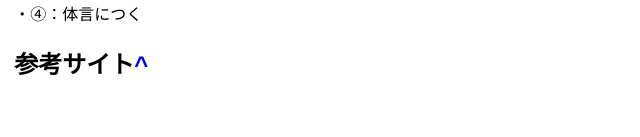
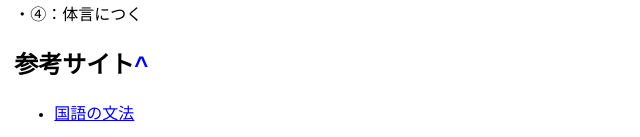
Before and after one commit to zoldof/algo-notes-ci, a Jekyll site: the page built from docs/dist/kougo/index.md, in a window 1280 px wide and 900 px high, scrolled down 14790 px. Shown: the part 760-897 px from the top of the window, without its empty margins (0-640 px from the left). Built offline with Jekyll 4.4.1, drawn with Linux system fonts in a browser that asks for light colours; before the commit the page ends 15650 px from its top, so only the background shows below that.

Commit message:
Update index.md

```diff
--- a/docs/dist/kougo/index.md
+++ b/docs/dist/kougo/index.md
@@ -679,3 +679,4 @@ title: 口語の文法
 ・④：体言につく
 
 ## 参考サイト
+- [国語の文法](https://www.kokugobunpou.com){:target="_blank" rel="noopener noreferrer"}
```
